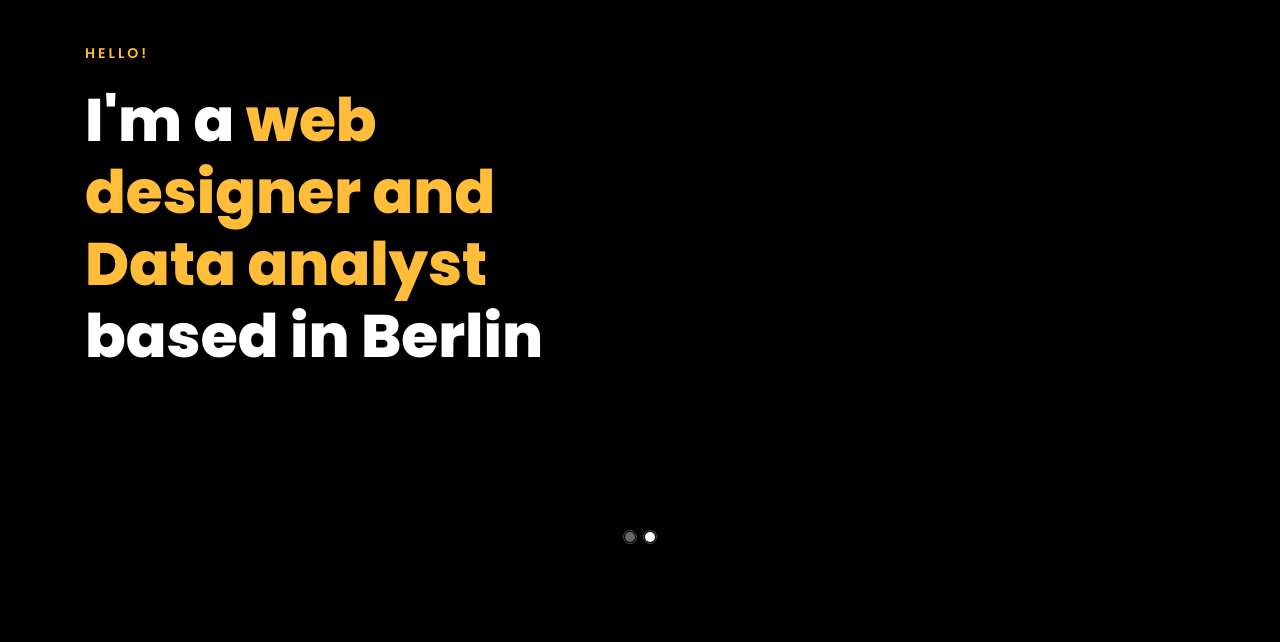
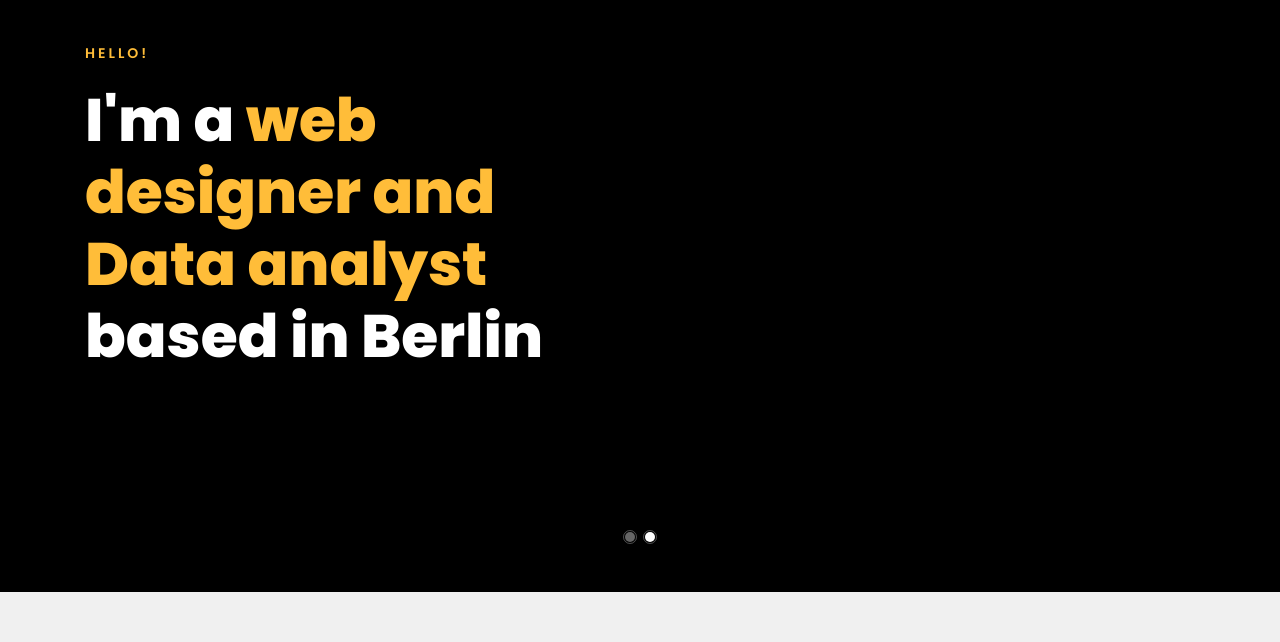
Before and after one commit to prasanthvki/prasanthvki.github.io, a plain HTML site: page portfolio/index.html in a window 1280 px wide. Shown: the part 158-800 px from the top of the page. Drawn offline with Linux system fonts and the light colour scheme.

Commit message:
Update index.html

```diff
--- a/portfolio/index.html
+++ b/portfolio/index.html
@@ -71,7 +71,7 @@
 	    </div>
 	  </nav>
 
- 	 	  <section id="home-section" class="hero" style="height: 100vh; overflow-y: auto; -webkit-overflow-scrolling: touch;">
+ 	 	  <section id="home-section" class="hero" style="overflow-y: auto; -webkit-overflow-scrolling: touch;">
 		  <div class="home-slider  owl-carousel">
 	      <div class="slider-item ">
 	      	<div class="overlay"></div>
```
